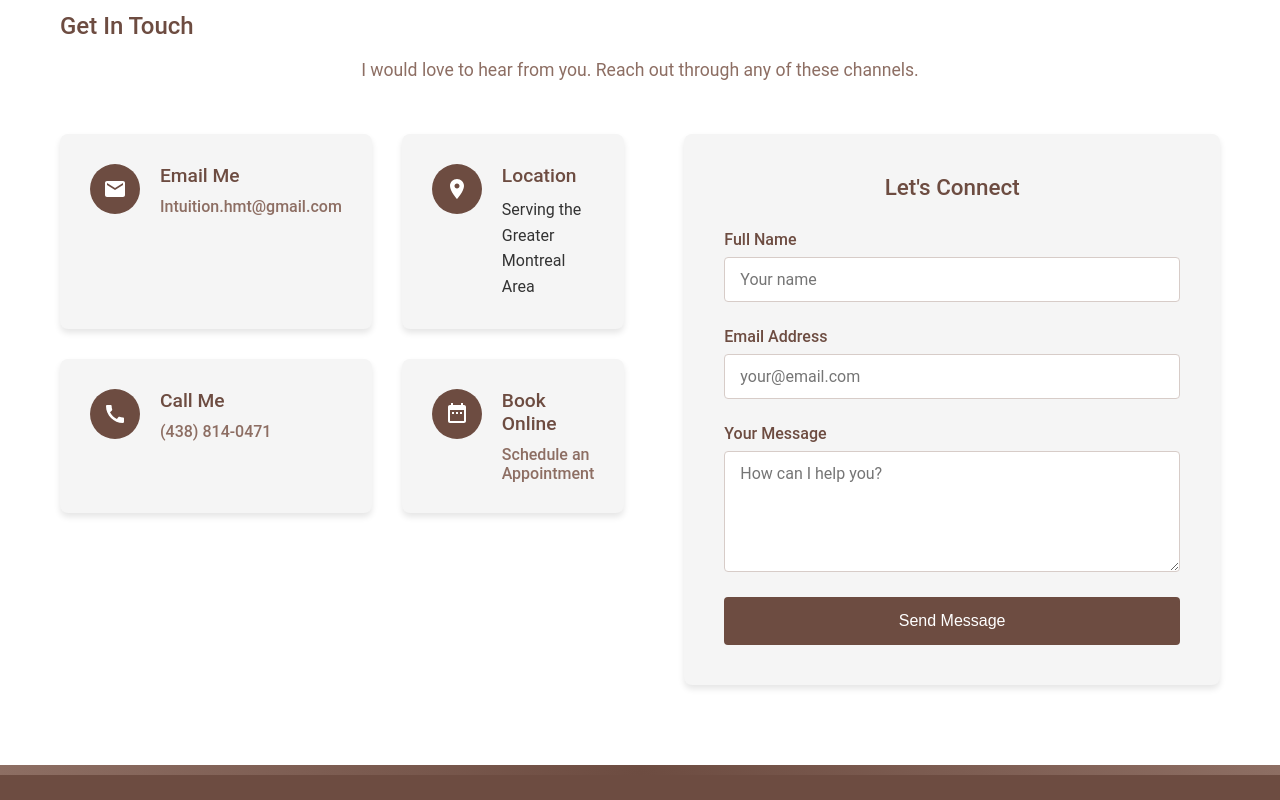
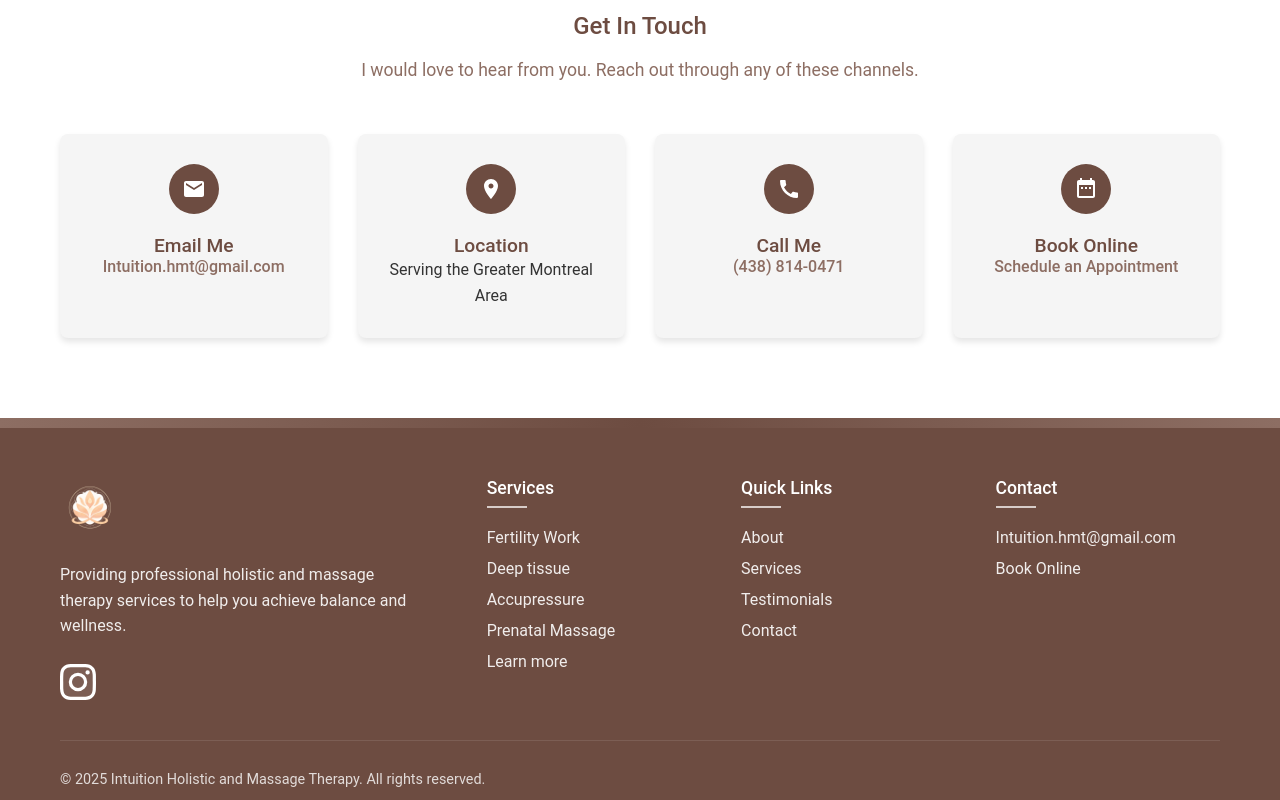
Before and after one commit to Nicolas-Liu/intuitionhmt, a React (Create React App) app in the folder intuition_hmt/: page / in a window 1280 px wide. Shown: the part 3860-4660 px from the top of the page. Built offline with nearby package versions, Linux system fonts and the light colour scheme.

Commit message:
remove the message a message feature in contact.tsx

```diff
--- a/intuition_hmt/src/components/Contact.css
+++ b/intuition_hmt/src/components/Contact.css
@@ -1,27 +1,22 @@
 .contact-section {
   padding: 80px 0;
   background-color: var(--card-bg);
+  text-align: center;
 }
 
 .section-intro {
-  text-align: center;
   max-width: 700px;
   margin: 0 auto 50px;
   color: var(--secondary-color);
   font-size: 1.1rem;
 }
 
-.contact-grid {
+.contact-info-grid {
   display: grid;
-  grid-template-columns: 1fr 1fr;
-  gap: 60px;
-  align-items: flex-start;
-}
-
-.contact-info {
-  display: grid;
-  grid-template-columns: 1fr 1fr;
+  grid-template-columns: repeat(auto-fit, minmax(250px, 1fr));
   gap: 30px;
+  max-width: 1200px;
+  margin: 0 auto;
 }
 
 .info-block {
@@ -30,7 +25,10 @@
   border-radius: 8px;
   box-shadow: var(--shadow);
   display: flex;
+  flex-direction: column;
+  align-items: center;
   gap: 20px;
+  text-align: center;
   transition: transform 0.3s ease;
 }
 
@@ -46,7 +44,6 @@
   display: flex;
   align-items: center;
   justify-content: center;
-  flex-shrink: 0;
 }
 
 .info-icon svg {
@@ -56,7 +53,7 @@
 }
 
 .info-block h3 {
-  margin-bottom: 10px;
+  margin: 0;
   font-size: 1.2rem;
   color: var(--primary-color);
 }
@@ -76,136 +73,13 @@
   margin: 0;
 }
 
-.contact-form-container {
-  background-color: var(--background-color);
-  padding: 40px;
-  border-radius: 8px;
-  box-shadow: var(--shadow);
-}
-
-.contact-form-container h3 {
-  margin-bottom: 30px;
-  color: var(--primary-color);
-  text-align: center;
-  font-size: 1.4rem;
-}
-
-.contact-form {
-  display: flex;
-  flex-direction: column;
-  gap: 25px;
-}
-
-.form-group {
-  display: flex;
-  flex-direction: column;
-  gap: 8px;
-}
-
-.form-group label {
-  font-weight: 500;
-  color: var(--primary-color);
-}
-
-.form-group input,
-.form-group textarea {
-  padding: 12px 15px;
-  border: 1px solid var(--accent-color);
-  border-radius: 4px;
-  font-family: inherit;
-  font-size: 1rem;
-  background-color: var(--card-bg);
-  color: var(--text-color);
-  transition: border-color 0.3s ease;
-}
-
-.form-group input:focus,
-.form-group textarea:focus {
-  outline: none;
-  border-color: var(--primary-color);
-}
-
-.submit-button {
-  padding: 15px;
-  background-color: var(--primary-color);
-  color: white;
-  border: none;
-  border-radius: 4px;
-  font-size: 1rem;
-  font-weight: 500;
-  cursor: pointer;
-  transition: background-color 0.3s ease;
-  display: flex;
-  align-items: center;
-  justify-content: center;
-  gap: 10px;
-}
-
-.submit-button:hover {
-  background-color: var(--secondary-color);
-}
-
-.submit-message {
-  text-align: center;
-  margin-top: 15px;
-  color: var(--primary-color);
-  font-weight: 500;
-}
-
-.spinner {
-  animation: rotate 2s linear infinite;
-  width: 20px;
-  height: 20px;
-}
-
-.spinner circle {
-  stroke: white;
-  stroke-linecap: round;
-  animation: dash 1.5s ease-in-out infinite;
-}
-
-@keyframes rotate {
-  100% {
-    transform: rotate(360deg);
-  }
-}
-
-@keyframes dash {
-  0% {
-    stroke-dasharray: 1, 150;
-    stroke-dashoffset: 0;
-  }
-  50% {
-    stroke-dasharray: 90, 150;
-    stroke-dashoffset: -35;
-  }
-  100% {
-    stroke-dasharray: 90, 150;
-    stroke-dashoffset: -124;
-  }
-}
-
-@media (max-width: 992px) {
-  .contact-grid {
-    grid-template-columns: 1fr;
-    gap: 40px;
-  }
-
-  .contact-info {
-    grid-template-columns: 1fr;
-  }
-}
-
 @media (max-width: 768px) {
   .contact-section {
     padding: 60px 0;
   }
 
-  .info-block {
-    padding: 20px;
-  }
-
-  .contact-form-container {
-    padding: 30px 20px;
+  .contact-info-grid {
+    grid-template-columns: 1fr;
+    max-width: 500px;
   }
 }
--- a/intuition_hmt/src/components/Contact.tsx
+++ b/intuition_hmt/src/components/Contact.tsx
@@ -1,53 +1,7 @@
-import { FC, useState } from "react";
+import { FC } from "react";
 import "./Contact.css";
 
 const Contact: FC = () => {
-  const [formData, setFormData] = useState({
-    name: "",
-    email: "",
-    message: "",
-  });
-  const [isSubmitting, setIsSubmitting] = useState(false);
-  const [submitMessage, setSubmitMessage] = useState("");
-
-  const handleChange = (
-    e: React.ChangeEvent<HTMLInputElement | HTMLTextAreaElement>
-  ) => {
-    const { name, value } = e.target;
-    setFormData((prev) => ({
-      ...prev,
-      [name]: value,
-    }));
-  };
-
-  const handleSubmit = async (e: React.FormEvent) => {
-    e.preventDefault();
-    setIsSubmitting(true);
-
-    try {
-      const formDataToSend = new URLSearchParams();
-      formDataToSend.append("form-name", "contact");
-      Object.entries(formData).forEach(([key, value]) => {
-        formDataToSend.append(key, value);
-      });
-
-      await fetch("/", {
-        method: "POST",
-        body: formDataToSend,
-        headers: {
-          "Content-Type": "application/x-www-form-urlencoded",
-        },
-      });
-
-      setSubmitMessage("Thank you for your message! We'll contact you soon.");
-      setFormData({ name: "", email: "", message: "" });
-    } catch (error) {
-      setSubmitMessage("Error sending message. Please try again.");
-    } finally {
-      setIsSubmitting(false);
-    }
-  };
-
   return (
     <section id="contact" className="contact-section">
       <div className="container">
@@ -57,9 +11,7 @@ const Contact: FC = () => {
           channels.
         </p>
 
-        <div className="contact-grid">
-          {/* Contact Information */}
-          <div className="contact-info">
+        <div className="contact-info-grid">
           <div className="info-block">
             <div className="info-icon">
               <svg
@@ -72,10 +24,7 @@ const Contact: FC = () => {
             </div>
             <div>
               <h3>Email Me</h3>
-                <a
-                  href="mailto:Intuition.hmt@gmail.com"
-                  className="contact-link"
-                >
+              <a href="mailto:Intuition.hmt@gmail.com" className="contact-link">
                 Intuition.hmt@gmail.com
               </a>
             </div>
@@ -93,9 +42,7 @@ const Contact: FC = () => {
             </div>
             <div>
               <h3>Location</h3>
-                <p className="contact-text">
-                  Serving the Greater Montreal Area
-                </p>
+              <p className="contact-text">Serving the Greater Montreal Area</p>
             </div>
           </div>
 
@@ -140,95 +87,6 @@ const Contact: FC = () => {
             </div>
           </div>
         </div>
-
-          {/* Contact Form */}
-          <div className="contact-form-container">
-            <h3>Let's Connect</h3>
-            <form
-              onSubmit={handleSubmit}
-              className="contact-form"
-              name="contact" // Important: form name
-              method="POST"
-              data-netlify="true"
-              netlify-honeypot="bot-field"
-            >
-              {/* Add a hidden honeypot field */}
-              <input type="hidden" name="form-name" value="contact" />
-              <div style={{ display: "none" }}>
-                <label>
-                  Don't fill this out if you're human:
-                  <input name="bot-field" />
-                </label>
-              </div>
-
-              <div className="form-group">
-                <label htmlFor="name">Full Name</label>
-                <input
-                  type="text"
-                  id="name"
-                  name="name"
-                  value={formData.name}
-                  onChange={handleChange}
-                  required
-                  placeholder="Your name"
-                />
-              </div>
-
-              <div className="form-group">
-                <label htmlFor="email">Email Address</label>
-                <input
-                  type="email"
-                  id="email"
-                  name="email"
-                  value={formData.email}
-                  onChange={handleChange}
-                  required
-                  placeholder="your@email.com"
-                />
-              </div>
-
-              <div className="form-group">
-                <label htmlFor="message">Your Message</label>
-                <textarea
-                  id="message"
-                  name="message"
-                  rows={5}
-                  value={formData.message}
-                  onChange={handleChange}
-                  required
-                  placeholder="How can I help you?"
-                ></textarea>
-              </div>
-
-              <button
-                type="submit"
-                disabled={isSubmitting}
-                className="submit-button"
-              >
-                {isSubmitting ? (
-                  <>
-                    <svg className="spinner" viewBox="0 0 50 50">
-                      <circle
-                        cx="25"
-                        cy="25"
-                        r="20"
-                        fill="none"
-                        strokeWidth="5"
-                      ></circle>
-                    </svg>
-                    Sending...
-                  </>
-                ) : (
-                  "Send Message"
-                )}
-              </button>
-
-              {submitMessage && (
-                <p className="submit-message">{submitMessage}</p>
-              )}
-            </form>
-          </div>
-        </div>
       </div>
     </section>
   );
```
Lines whose indentation alone changed are shown as unchanged.
